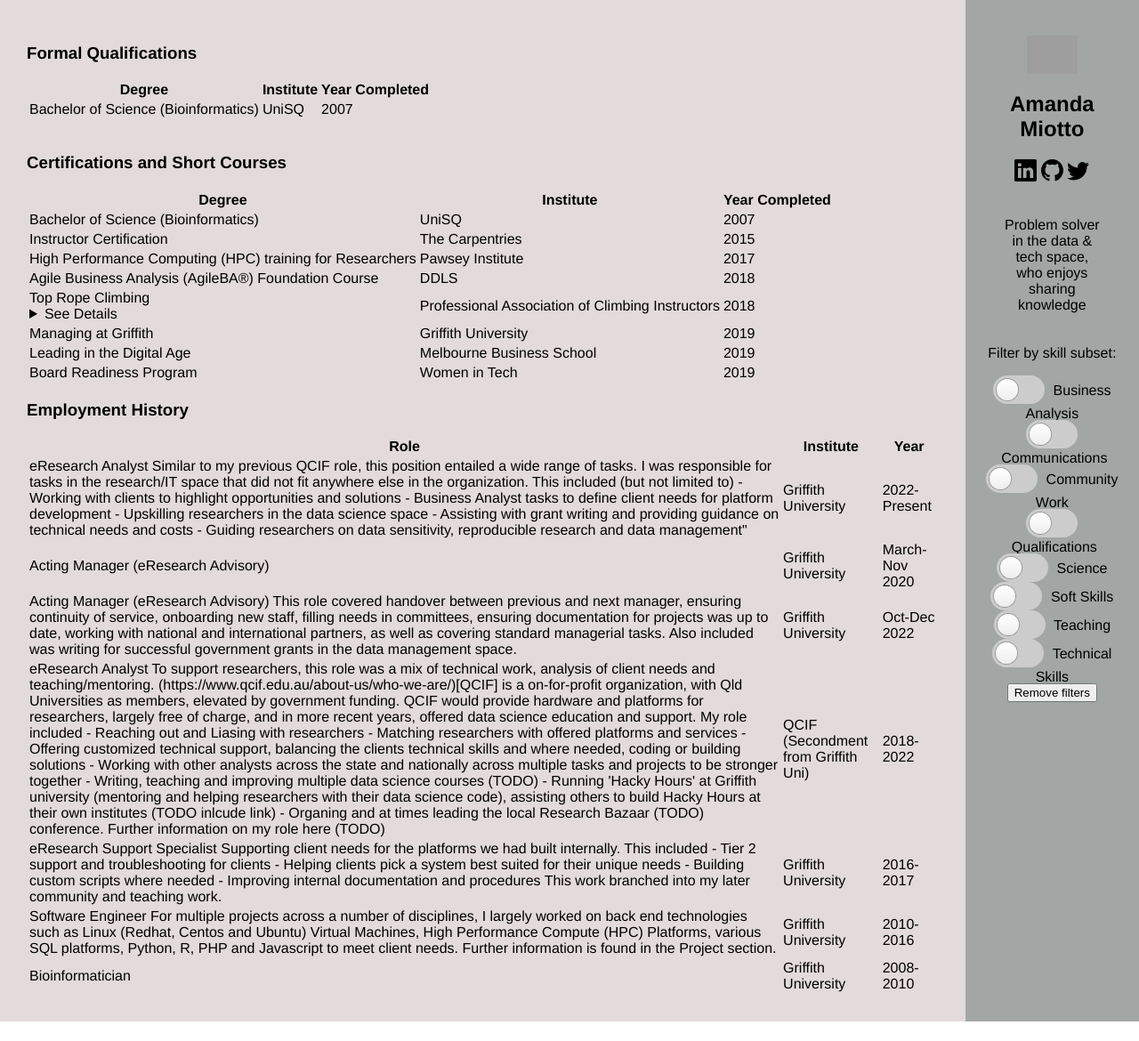
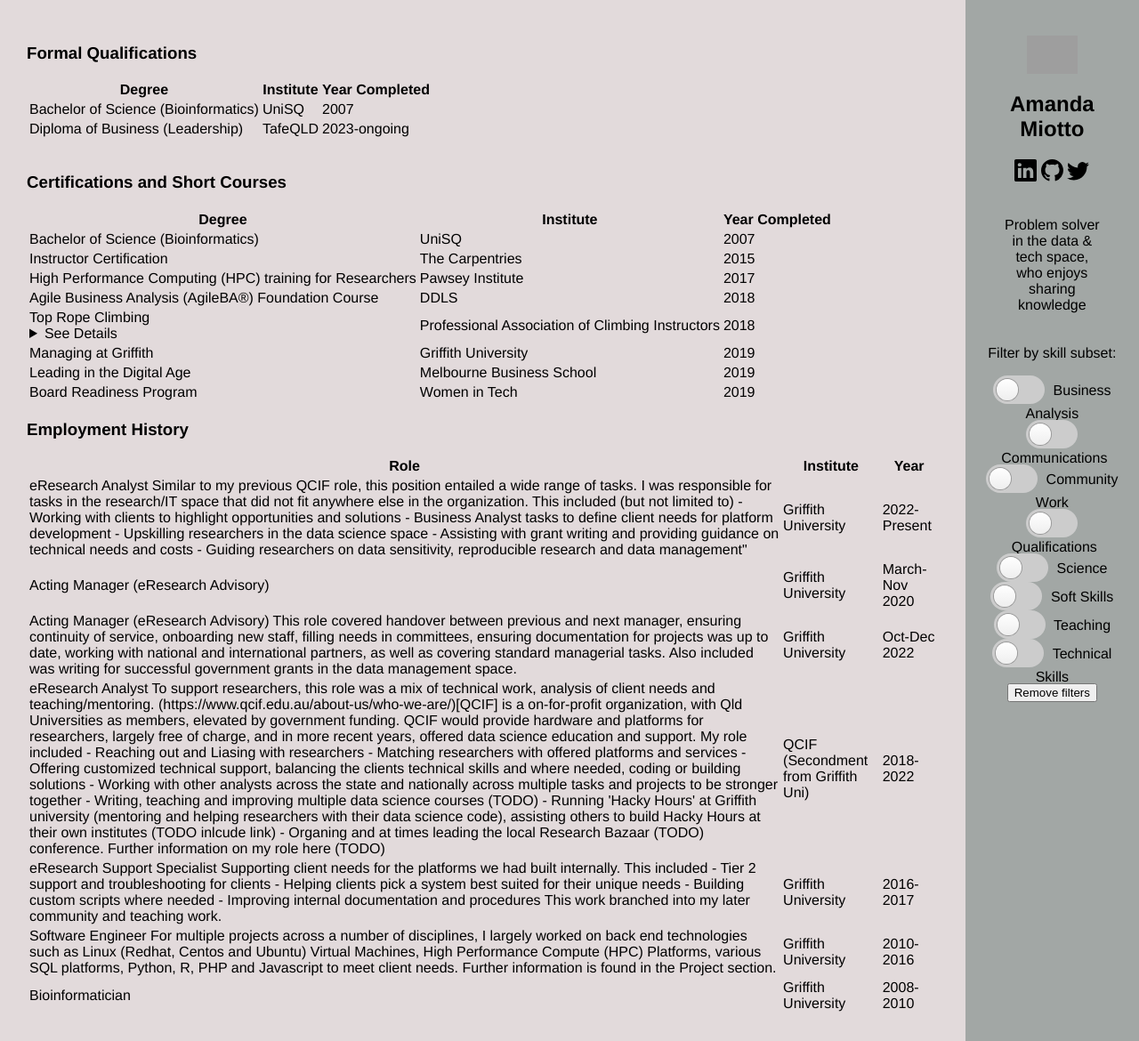
Before and after one commit to amandamiotto/amandamiotto.github.io, a Jekyll site: the page built from index.html, in a window 1280 px wide. Shown: the whole page at 89% size. Built offline with Jekyll 4.4.1, drawn with Linux system fonts in a browser that asks for light colours; before the commit the page ends 1148 px from its top, so only the background shows below that; grey boxes are pictures that could not be loaded.

Commit message:
Update LargeQual.yml added ids, tafe

```diff
--- a/_data/LargeQual.yml
+++ b/_data/LargeQual.yml
@@ -1,4 +1,11 @@
-- name: Bachelor of Science (Bioinformatics)
+- id: LQ1
+  name: Bachelor of Science (Bioinformatics)
   institute: UniSQ
   Completed: 2007
   Tags: [Qualifications,Science,All]
+
+- id: LQ2
+  name: Diploma of Business (Leadership)
+  institute: TafeQLD
+  Completed: 2023-ongoing
+  Tags: [Qualifications,Soft Skills, Business Analyst,All]
```
